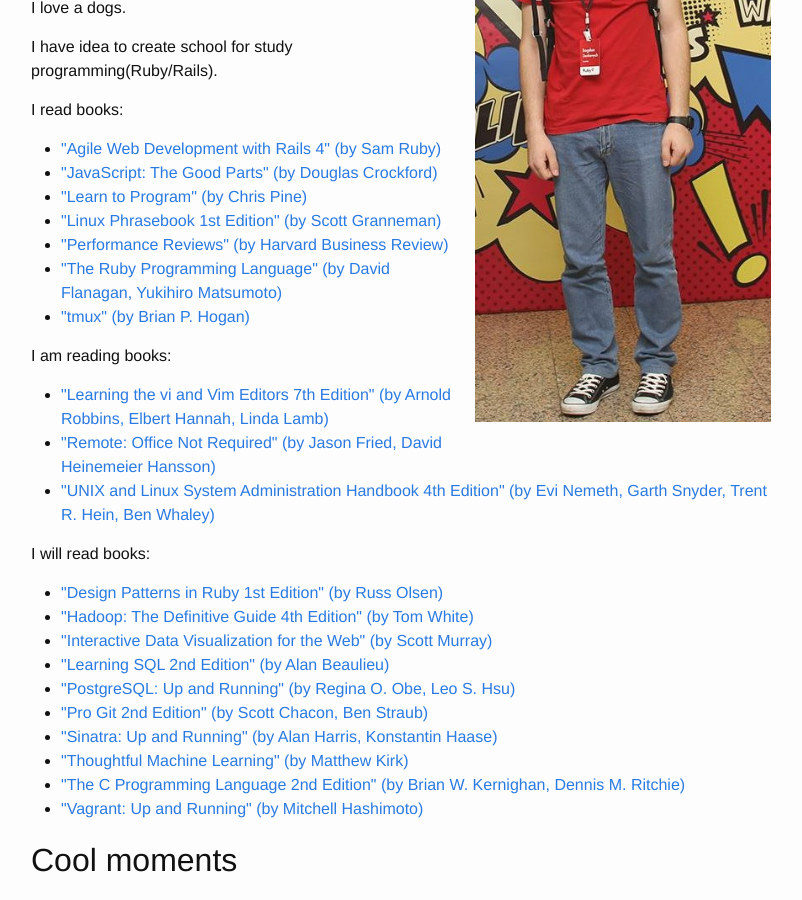
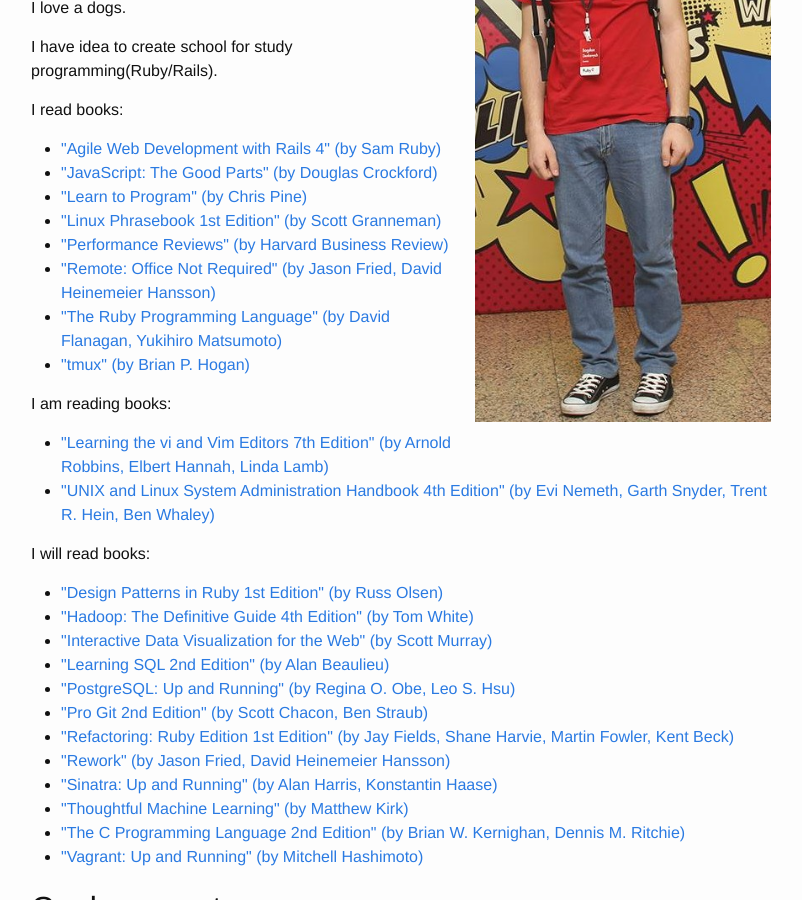
Before and after one commit to crowdpro3/bogdanvlviv.github.io, a Jekyll site: the page built from about.html, in a window 1280 px wide and 900 px high, scrolled down 363 px. Shown: the whole window, without its empty margins (239-1041 px from the left). Built offline with Jekyll 4.4.1, drawn with Linux system fonts in a browser that asks for light colours; comment, search, counter and statistics services are not loaded.

Commit message:
Add new books

```diff
--- a/about.html
+++ b/about.html
@@ -63,6 +63,11 @@ permalink: /about.html
     </a>
   </li>
   <li>
+    <a href="https://37signals.com/remote" target="_blank">
+      "Remote: Office Not Required" (by Jason Fried, David Heinemeier Hansson)
+    </a>
+  </li>
+  <li>
     <a href="http://shop.oreilly.com/product/9780596516178.do" target="_blank">
       "The Ruby Programming Language" (by David Flanagan, Yukihiro Matsumoto)
     </a>
@@ -81,11 +86,6 @@ permalink: /about.html
   <li>
     <a href="http://shop.oreilly.com/product/9780596529833.do" target="_blank">
       "Learning the vi and Vim Editors 7th Edition" (by Arnold Robbins, Elbert Hannah, Linda Lamb)
-    </a>
-  </li>
-  <li>
-    <a href="https://37signals.com/remote" target="_blank">
-      "Remote: Office Not Required" (by Jason Fried, David Heinemeier Hansson)
     </a>
   </li>
   <li>
@@ -127,6 +127,16 @@ permalink: /about.html
   <li>
     <a href="https://git-scm.com/book/uk/v2" target="_blank">
       "Pro Git 2nd Edition" (by Scott Chacon, Ben Straub)
+    </a>
+  </li>
+  <li>
+    <a href="https://www.amazon.com/gp/product/0321603508" target="_blank">
+      "Refactoring: Ruby Edition 1st Edition" (by Jay Fields, Shane Harvie, Martin Fowler, Kent Beck)
+    </a>
+  </li>
+  <li>
+    <a href="https://37signals.com/rework" target="_blank">
+      "Rework" (by Jason Fried, David Heinemeier Hansson)
     </a>
   </li>
   <li>
```
